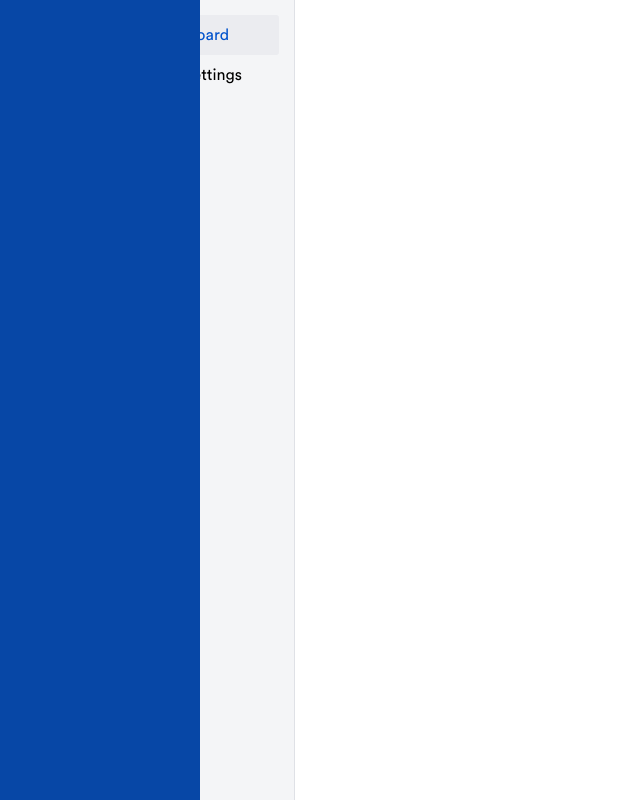
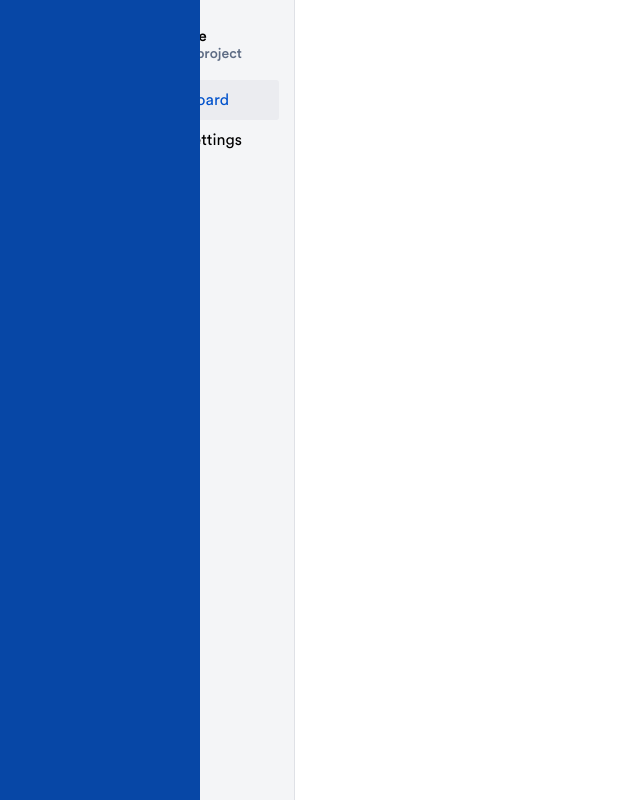
Before and after one commit to aboswell96/jira-clone, a React (Create React App) app: page / in a window 1280 px wide. Shown: the whole page, without its empty margins (0-640 px from the left). Built offline with nearby package versions, Linux system fonts and the light colour scheme; grey boxes are pictures that could not be loaded.

Commit message:
add project avatar; create SideMenu module

```diff
--- a/src/client/App/App.js
+++ b/src/client/App/App.js
@@ -1,10 +1,12 @@
 import Sidebar from '../Sidebar/Sidebar';
 import './app.css';
-import {Outlet, Link } from 'react-router-dom';
+import {Outlet} from 'react-router-dom';
 
-import SettingsOutlinedIcon from '@mui/icons-material/SettingsOutlined';
-import TableChartOutlinedIcon from '@mui/icons-material/TableChartOutlined';
 import { useState } from 'react';
+import SideMenu from '../SideMenu/SideMenu';
+
+const projectName = "Test Name";
+const projectType = "Software project";
 
 const options = [
     {
@@ -22,31 +24,21 @@ const options = [
 const App = () => {
 
     const OnClickBoardMenuOption = (newMenuOptionClicked) => {
-        console.log(newMenuOptionClicked);
-        setCurrentHighlightedMenuOption(newMenuOptionClicked);
+        setSelectedMenuOption(newMenuOptionClicked);
     }
 
-    const [currentHighlightedMenuOption, setCurrentHighlightedMenuOption] = useState(options[0].title);
-
-    const tabs = options.map((option,i) => {
-        return(
-            <BoardMenuOption
-                title={option.title}
-                icon={option.icon}
-                url={option.url}
-                isActive={currentHighlightedMenuOption === option.title}
-                onClick={OnClickBoardMenuOption}
-            />);
-    });
+    const [selectedMenuOption, setSelectedMenuOption] = useState(options[0].title);
 
     return(
         <div class="container">
             <Sidebar/>
-            <div class="container__board__menu">
-                <div class="container__board__options">
-                {tabs}
-                </div>
-            </div>
+            <SideMenu
+                current={selectedMenuOption}
+                onClick={OnClickBoardMenuOption}
+                tabs={options}
+                projectName={projectName}
+                projectType={projectType}
+            />
             <div class="container__board">
                 <Outlet/>
             </div>
@@ -54,31 +46,5 @@ const App = () => {
     );
 };
 
-const BoardMenuOption = (props) => {
-    return(
-        <Link to={props.url} style={{ textDecoration: 'none', color:'inherit' }} onClick={()=>props.onClick(props.title)}>
-            <div class={props.isActive ? "container__board__option__active" : "container__board__option__inactive"}>
-                <div class="container__board__option__icon">
-                    {renderIcon(props.icon, props.isActive)}
-                </div>
-                <div class={props.isActive ? "container__board__menu__title__active" : "container__board__menu__title__inactive"}>
-                {props.title}
-                </div>
-            </div>
-        </Link>
-    );
-}
-
-const renderIcon = (title, status) => {
-    const color = status ? 'primary' : 'active';
-    switch(title) {
-        case 'board':
-            return <TableChartOutlinedIcon color={color} />;
-        case 'settings':
-            return <SettingsOutlinedIcon color={color} />;
-        default:
-            return <SettingsOutlinedIcon color={color} />;
-    }
-}
 
 export default App;
--- a/src/client/App/app.css
+++ b/src/client/App/app.css
@@ -1,10 +1,3 @@
-.container__board__menu {
-    background-color: rgb(244 245 247);
-    width: 230px;
-    margin-left: 64px;
-    border-right: 1px solid rgb(223, 225, 230);
-}
-
 .container__board {
     width: 50px
 }
@@ -16,57 +9,3 @@
     height: 100vh;
     gap: 0;
 }
-
-.container__board__options {
-    width: 200px;
-    margin: auto;
-    justify-content: center;
-    padding-top: 15px;
-}
-
-@font-face {
-    font-family: CircularStdBook;
-    src: url(/src/client/res/fonts/CircularStd-Book.otf);
-}
-
-.container__board__option__active {
-    width: 100%;
-    height: 40px;
-    display: flex;
-    justify-content: flex-start;
-    align-items: center;
-    gap: 15px;
-    border-radius: 3px;
-    overflow: hidden;
-    font-family: CircularStdBook;
-    font-weight: normal;
-    background-color: rgb(235, 236, 240);
-}
-
-.container__board__option__inactive {
-    width: 100%;
-    height: 40px;
-    display: flex;
-    justify-content: flex-start;
-    align-items: center;
-    gap: 15px;
-    border-radius: 3px;
-    overflow: hidden;
-    font-family: CircularStdBook;
-}
-
-.container__board__option__inactive:hover {
-    background-color: rgb(235, 236, 240);
-}
-
-.container__board__option__icon {
-    padding-left: 10px;
-}
-
-.container__board__menu__title__active {
-    color: #0052cc;
-}
-
-.container__board__menu__title__inactive {
-    color: black;
-}
--- /dev/null
+++ b/src/client/SideMenu/SideMenu.css
@@ -0,0 +1,89 @@
+.container__board__menu {
+    background-color: rgb(244 245 247);
+    width: 230px;
+    margin-left: 64px;
+    border-right: 1px solid rgb(223, 225, 230);
+}
+
+.container__board__options {
+    width: 200px;
+    margin: auto;
+    justify-content: center;
+    padding-top: 15px;
+}
+
+@font-face {
+    font-family: CircularStdBook;
+    src: url(/src/client/res/fonts/CircularStd-Book.otf);
+}
+
+@font-face {
+    font-family: CircularStdMedium;
+    src: url(/src/client/res/fonts/CircularStd-Medium.otf);
+}
+
+@font-face {
+    font-family: CircularStdFont;
+    src: url(/src/client/res/fonts/CircularStd-Font.otf);
+}
+
+.container__board__option__active {
+    width: 100%;
+    height: 40px;
+    display: flex;
+    justify-content: flex-start;
+    align-items: center;
+    gap: 15px;
+    border-radius: 3px;
+    overflow: hidden;
+    font-family: CircularStdBook;
+    font-weight: normal;
+    background-color: rgb(235, 236, 240);
+}
+
+.container__board__option__inactive {
+    width: 100%;
+    height: 40px;
+    display: flex;
+    justify-content: flex-start;
+    align-items: center;
+    gap: 15px;
+    border-radius: 3px;
+    overflow: hidden;
+    font-family: CircularStdBook;
+    color: rgb(23, 43, 77);
+}
+
+.container__board__option__inactive:hover {
+    background-color: rgb(235, 236, 240);
+}
+
+.container__board__option__icon {
+    padding-left: 10px;
+}
+
+.container__board__menu__title__active {
+    color: #0052cc;
+}
+
+.container__board__menu__title__inactive {
+    color: black;
+}
+
+.container__board__project__avatar {
+    display: flex;
+    margin-left: 20px;
+    margin-top: 25px;
+    font-family: CircularStdMedium;
+    font-size: 15px;
+}
+
+.container__board__project__avatar__textpanel {
+    margin:auto;
+    margin-left: 10px;
+}
+
+.container__board__project__avatar__type {
+    color: rgb(94, 108, 132);
+    font-size: 14px;
+}
--- /dev/null
+++ b/src/client/SideMenu/SideMenu.js
@@ -0,0 +1,67 @@
+import './SideMenu.css';
+import {Link } from 'react-router-dom';
+
+import SettingsOutlinedIcon from '@mui/icons-material/SettingsOutlined';
+import TableChartOutlinedIcon from '@mui/icons-material/TableChartOutlined';
+
+const SideMenu = (props) => {
+
+    const tabs = props.tabs.map((option,i) => {
+        return(
+            <BoardMenuOption
+                title={option.title}
+                icon={option.icon}
+                url={option.url}
+                isActive={props.current === option.title}
+                onClick={props.onClick}
+            />);
+    });
+
+    return(
+        <div class="container__board__menu">
+            <div class="container__board__project__avatar">
+                <img src="https://i.ibb.co/S686zGM/rocket3.png" alt="Project Icon" style={{'height':'40px', 'width':'40px', 'border':'2px', 'border-radius': '3px'}}></img>
+                <div class="container__board__project__avatar__textpanel">
+                    <div  class="container__board__project__avatar__name">
+                        {props.projectName}
+                    </div>
+                    <div  class="container__board__project__avatar__type">
+                    {props.projectType}
+                    </div>
+                </div>
+            </div>
+            <div class="container__board__options">
+                {tabs}
+            </div>
+        </div>
+    );
+}
+
+const BoardMenuOption = (props) => {
+    return(
+        <Link to={props.url} style={{ textDecoration: 'none', color:'inherit' }} onClick={()=>props.onClick(props.title)}>
+            <div class={props.isActive ? "container__board__option__active" : "container__board__option__inactive"}>
+                <div class="container__board__option__icon">
+                    {renderIcon(props.icon, props.isActive)}
+                </div>
+                <div class={props.isActive ? "container__board__menu__title__active" : "container__board__menu__title__inactive"}>
+                {props.title}
+                </div>
+            </div>
+        </Link>
+    );
+}
+
+const renderIcon = (title, status) => {
+    const color = status ? 'primary' : 'active';
+    switch(title) {
+        case 'board':
+            return <TableChartOutlinedIcon color={color} />;
+        case 'settings':
+            return <SettingsOutlinedIcon color={color} />;
+        default:
+            return <SettingsOutlinedIcon color={color} />;
+    }
+}
+
+export default SideMenu;
```
Also changed, not shown: src/client/res/fonts/CircularStd-Font.otf (added), src/client/res/fonts/CircularStd-Medium.otf (added).
